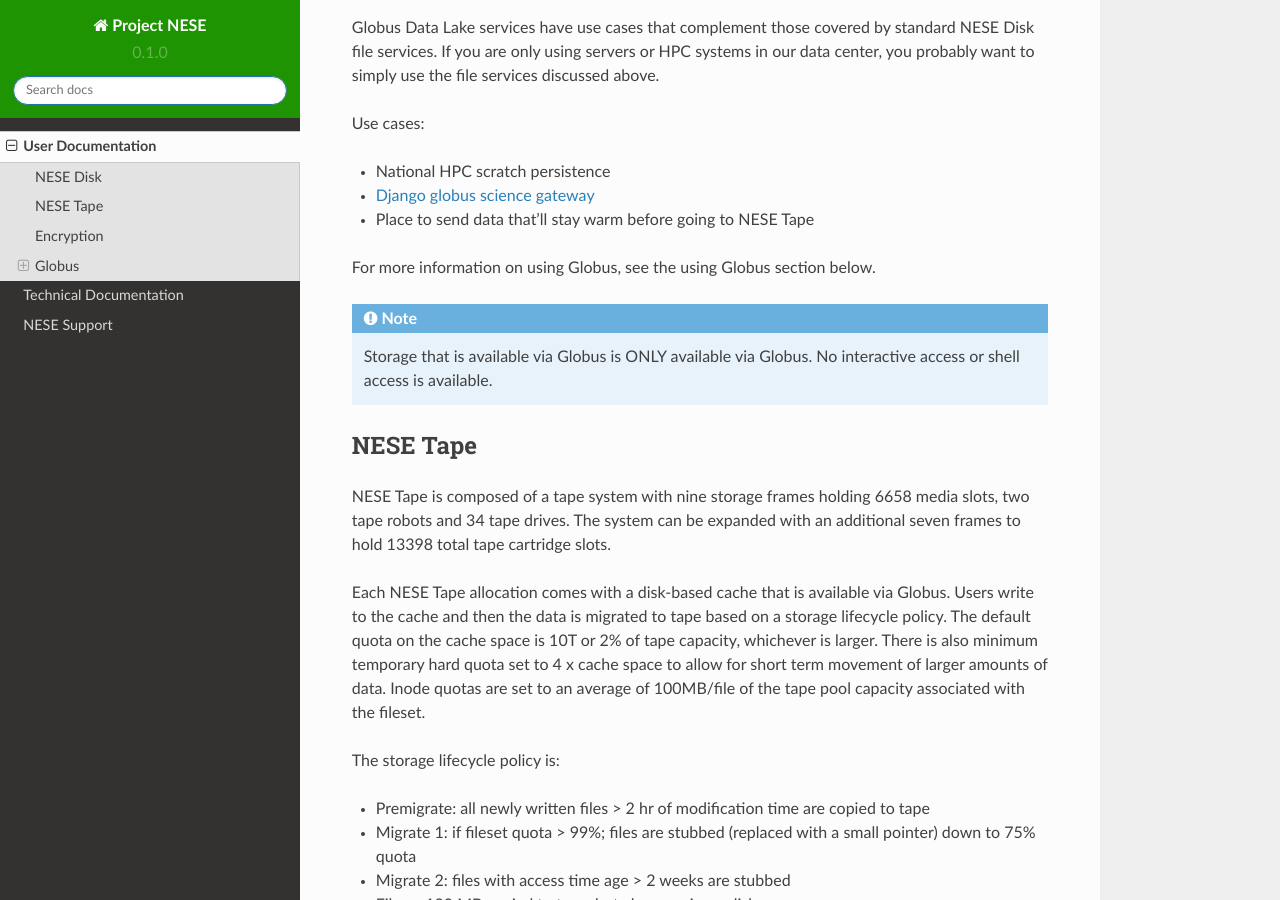
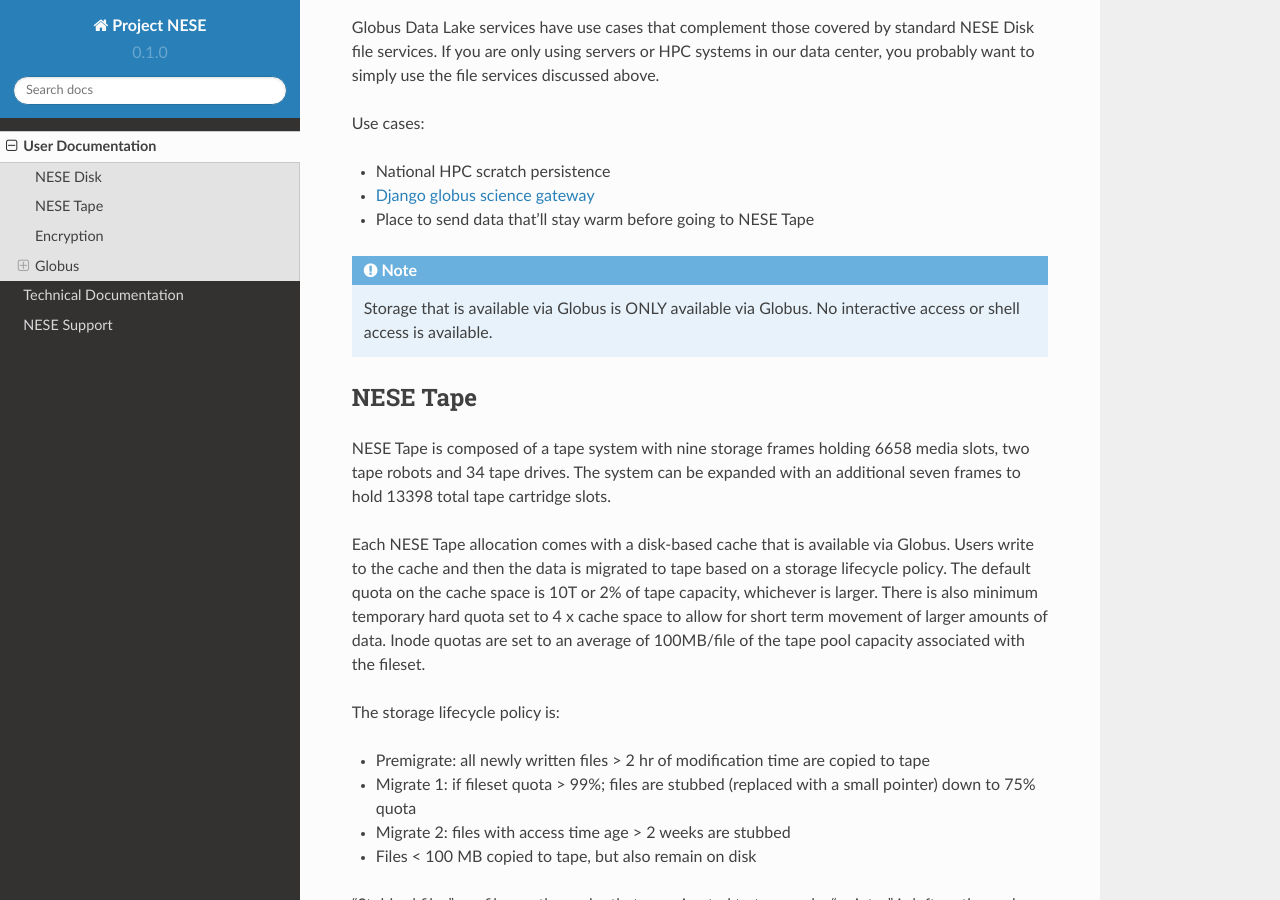
Before and after one commit to mghpcsim/rtd-nese, a Sphinx documentation site: the page built from docs/source/user-docs.rst, in a window 1280 px wide and 900 px high, scrolled down 805 px. Built offline with Sphinx 7.4.7 and the Read the Docs theme 2.0.0, drawn with Linux system fonts in a browser that asks for light colours.

Commit message:
removing theme try it's UGLY

```diff
--- a/docs/source/conf.py
+++ b/docs/source/conf.py
@@ -31,9 +31,6 @@
 
 html_theme = 'sphinx_rtd_theme'
 
-html_theme_options = {
-    'style_nav_header_background': '#1f9402',
-    # Toc options
-}
+
 # -- Options for EPUB output
 epub_show_urls = 'footnote'
--- a/docs/source/user-docs.rst
+++ b/docs/source/user-docs.rst
@@ -38,9 +38,6 @@
 - National HPC scratch persistence
 - `Django globus science gateway <https://github.com/globus/django-globus-portal-framework>`_
 - Place to send data that'll stay warm before going to NESE Tape
-
-
-For more information on using Globus, see the using Globus section below.
 
 .. note::
 
```
